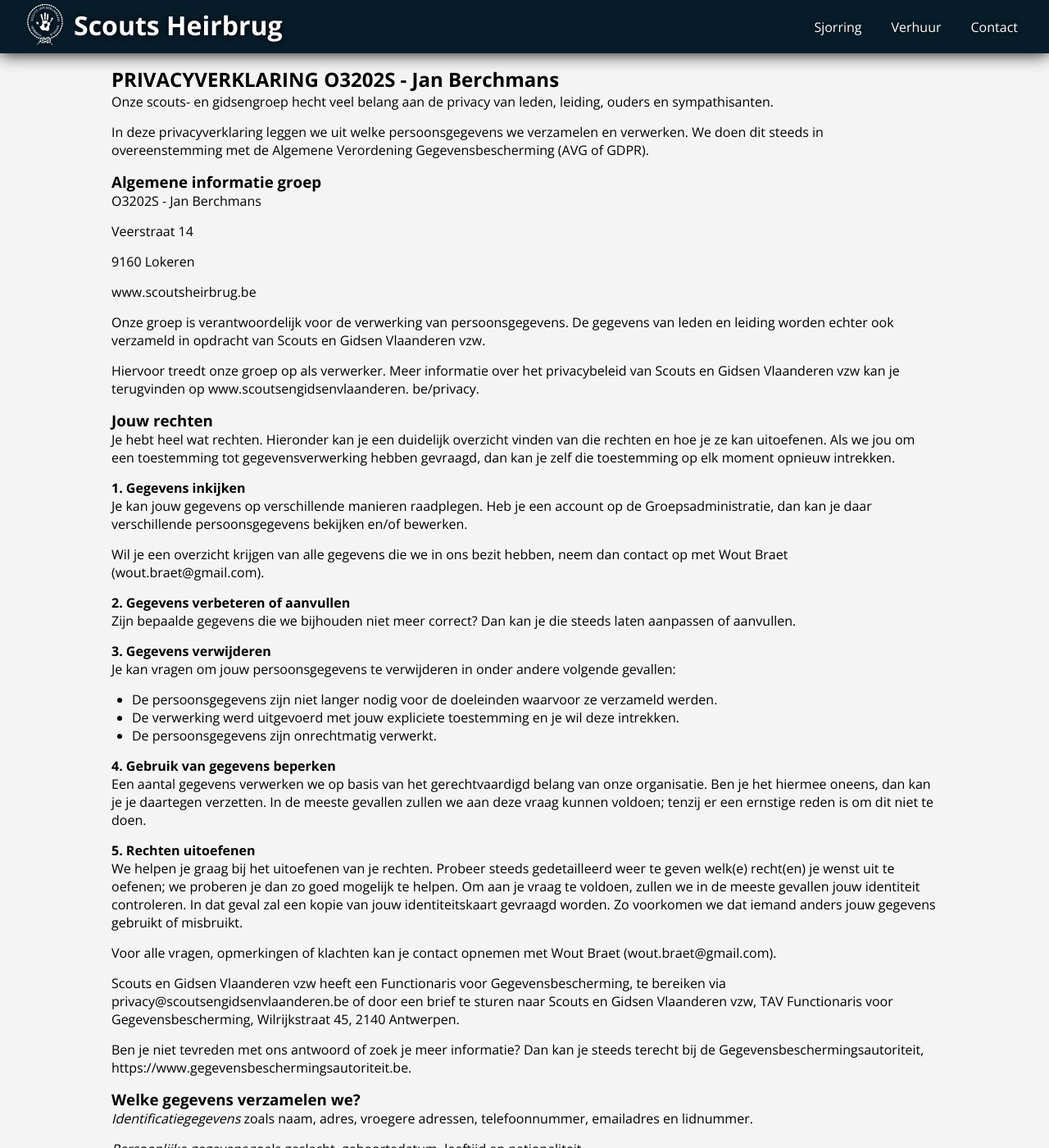
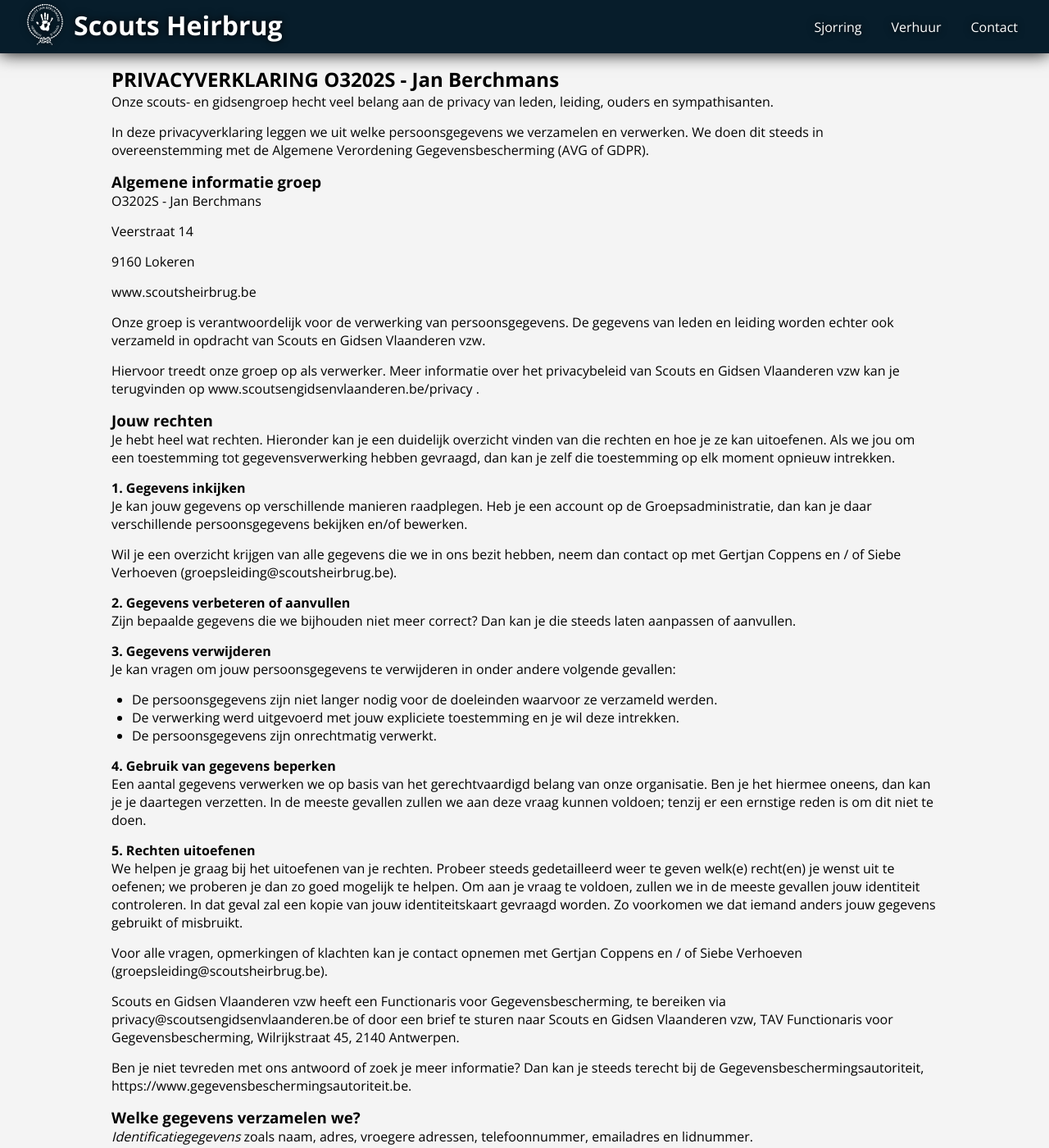
Before and after one commit to scoutsheirbrug/scoutsheirbrug.be, a Jekyll site: the page built from pages/privacy.html, in a window 1280 px wide and 1400 px high. Shown: the whole window at 82% size. Built offline with Jekyll 4.4.1, drawn with Linux system fonts in a browser that asks for light colours; some of the changed text lies outside the part shown.

Commit message:
Update privacy.md

```diff
--- a/_includes/content/privacy.md
+++ b/_includes/content/privacy.md
@@ -15,7 +15,7 @@
 
 Onze groep is verantwoordelijk voor de verwerking van persoonsgegevens. De gegevens van leden en leiding worden echter ook verzameld in opdracht van Scouts en Gidsen Vlaanderen vzw.
 
-Hiervoor treedt onze groep op als verwerker. Meer informatie over het privacybeleid van Scouts en Gidsen Vlaanderen vzw kan je terugvinden op www.scoutsengidsenvlaanderen. be/privacy.
+Hiervoor treedt onze groep op als verwerker. Meer informatie over het privacybeleid van Scouts en Gidsen Vlaanderen vzw kan je terugvinden op www.scoutsengidsenvlaanderen.be/privacy .
 
 
 ### Jouw rechten
@@ -24,7 +24,7 @@
 #### 1. Gegevens inkijken
 Je kan jouw gegevens op verschillende manieren raadplegen. Heb je een account op de Groepsadministratie, dan kan je daar verschillende persoonsgegevens bekijken en/of bewerken.
 
-Wil je een overzicht krijgen van alle gegevens die we in ons bezit hebben, neem dan contact op met Wout Braet (wout.braet@gmail.com).
+Wil je een overzicht krijgen van alle gegevens die we in ons bezit hebben, neem dan contact op met Gertjan Coppens en / of Siebe Verhoeven (groepsleiding@scoutsheirbrug.be).
 
 #### 2. Gegevens verbeteren of aanvullen
 Zijn bepaalde gegevens die we bijhouden niet meer correct? Dan kan je die steeds laten aanpassen of aanvullen.
@@ -42,7 +42,7 @@
 #### 5. Rechten uitoefenen
 We helpen je graag bij het uitoefenen van je rechten. Probeer steeds gedetailleerd weer te geven welk(e) recht(en) je wenst uit te oefenen; we proberen je dan zo goed mogelijk te helpen. Om aan je vraag te voldoen, zullen we in de meeste gevallen jouw identiteit controleren. In dat geval zal een kopie van jouw identiteitskaart gevraagd worden. Zo voorkomen we dat iemand anders jouw gegevens gebruikt of misbruikt.
 
-Voor alle vragen, opmerkingen of klachten kan je contact opnemen met Wout Braet (wout.braet@gmail.com).
+Voor alle vragen, opmerkingen of klachten kan je contact opnemen met Gertjan Coppens en / of Siebe Verhoeven (groepsleiding@scoutsheirbrug.be).
 
 Scouts en Gidsen Vlaanderen vzw heeft een Functionaris voor Gegevensbescherming, te bereiken via privacy@scoutsengidsenvlaanderen.be of door een brief te sturen naar Scouts en Gidsen Vlaanderen vzw, TAV Functionaris voor Gegevensbescherming, Wilrijkstraat 45, 2140 Antwerpen.
 
```
Also changed, not shown: other parts of _includes/content/privacy.md (+1 -1 lines).
